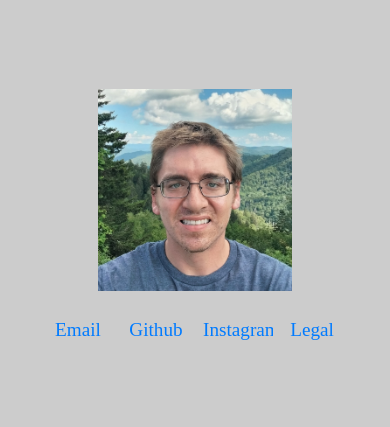
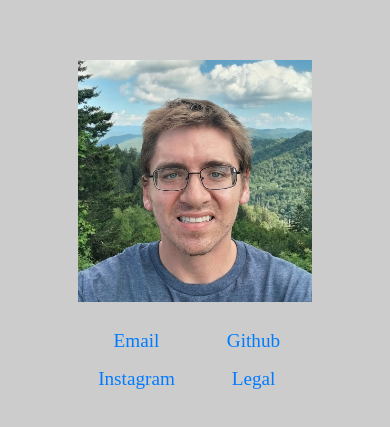
Before and after one commit to ia99/MyPersonalSite, a plain HTML site: page index.html in a window 390 px wide. Shown: the part 203-630 px from the top of the page. Drawn offline with Linux system fonts and the light colour scheme.

Commit message:
Further refinements to image sizing i.e. mobile

```diff
--- a/index.html
+++ b/index.html
@@ -23,7 +23,7 @@
     }
 
     table {
-      width: 50%;
+      width: 60%;
       border-collapse: collapse;
       table-layout: fixed;
       min-width: 0;
@@ -54,26 +54,23 @@
 
     img {
       display: block;
-      margin-bottom: 20px;
-      max-width: 70%;
+      margin: 20px;
+      max-width: 60%;
       height: auto;
     }
 
-    @media screen and (min-width: 768px) {
+     @media screen and (min-width: 900px) {
       img {
-        max-width: 50%;
+        max-width: 45%;
       }
      }
 
-     @media screen and (max-width: 600px) {
+     @media screen and (min-width: 1200px) {
       img {
-        max-width: 50%;
+        max-width: 30%;
       }
      }
 
-      table {
-        width: 80%;
-      }
 </style>
 </head>
 <body>
@@ -84,6 +81,13 @@
         <tr>
           <td><a id="email" href="">Email</a></td>
           <td><a id="github" href="">Github</a></td>
+        </tr>
+      </tbody>
+    </table>
+
+    <table>
+      <tbody>
+        <tr>
           <td><a id="instagram" href="">Instagram</a></td>
           <td><a id="legal" href="">Legal</a></td>
         </tr>
```
